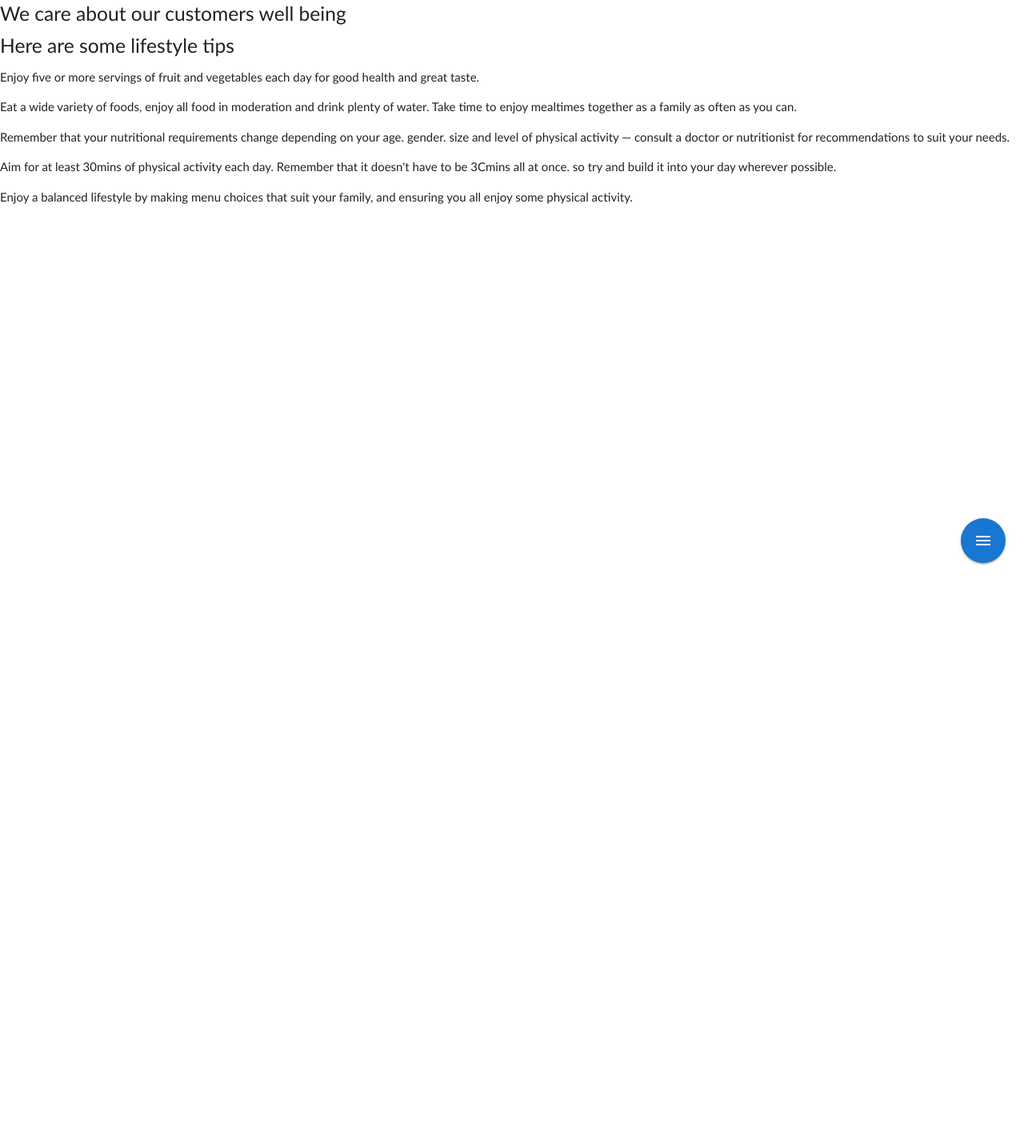
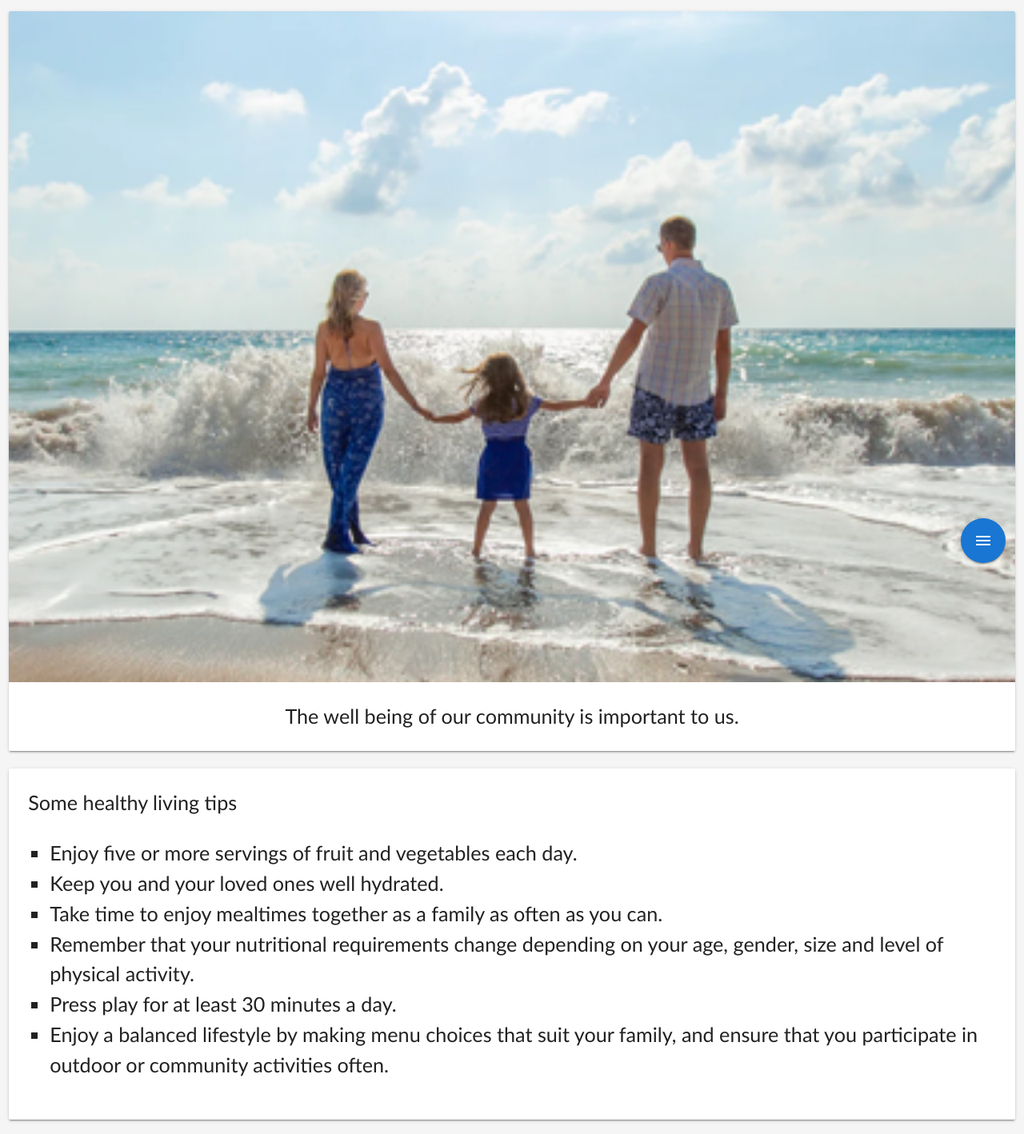
Before and after one commit to akash-yoobee/moana-fish-n-chips-app, a website: page lifestyle.html in a window 1280 px wide. Shown: the part 73-1491 px from the top of the page at 80% size. Before the commit the page ends 800 px from the top, so only its background shows below. Drawn offline with nearby package versions, Linux system fonts and the light colour scheme; files whose address does not match are found by name.

Commit message:
10 Oct from home

```diff
--- /dev/null
+++ b/js/comments.js
@@ -0,0 +1,5 @@
+
+$(document).ready(function() {
+  $(".modal").modal({ dismissible: false });
+  $(".fixed-action-btn").floatingActionButton({ toolbarEnabled: true });
+});
--- a/lifestyle.html
+++ b/lifestyle.html
@@ -11,7 +11,9 @@
     <link rel="stylesheet" href="dist/app.min.css" />
   </head>
 
+
   <body>
+    <!-- Navbar -->
     <div class="navbar-fixed">
       <nav>
         <div class="nav-wrapper blue darken-2">
@@ -21,39 +23,37 @@
       </nav>
     </div>
 
-<h5>We care about our customers well being</h5>
-<h5>Here are some lifestyle tips</h5>
-<p>Enjoy five or more servings
-    of fruit and vegetables each
-    day for good health and
-    great taste. </p>
-<p>Eat a wide variety of foods,
-    enjoy all food in moderation
-    and drink plenty of water.
-    Take time to enjoy mealtimes
-    together as a family as often
-    as you can. </p>
-<p>Remember that your
-    nutritional requirements
-    change depending on your
-    age. gender. size and level
-    of physical activity — consult
-    a doctor or nutritionist for
-    recommendations to suit
-    your needs.</p>
-<p> Aim for at least 30mins of
-    physical activity each day.
-    Remember that it doesn't
-    have to be 3Cmins all at once.
-    so try and build it into your
-    day wherever possible.
-
-    </p>
-    <p>Enjoy a balanced lifestyle
-        by making menu choices
-        that suit your family, and
-        ensuring you all enjoy some
-        physical activity. </p>
+    <section class="section section-comments grey lighten-4">
+        <div class="row">
+          <!-- Picture of business -->
+          <div class="col s12">
+            <div class="card">
+                <div class="card-image">
+                  <img class="activator" src="./images/card-lifestyle.png" alt="Picture of a healthy family enjoying a day outdoors">
+                </div>
+                <div class="card-content flow-text">
+                  <p class="center">The well being of our community is important to us.</p>
+                </div>
+            </div>
+          </div>
+          <!-- Information about the shops business practices -->
+          <div class="col s12">
+            <div class="card">
+              <div class="card-content flow-text">
+                <span>Some healthy living tips</span>
+                <ul>
+                  <li>Enjoy five or more servings of fruit and vegetables each day.</li>
+                  <li>Keep you and your loved ones well hydrated.</li>
+                  <li>Take time to enjoy mealtimes together as a family as often as you can.</li>
+                  <li>Remember that your nutritional requirements change depending on your age, gender, size and level of physical activity.</li>
+                  <li>Press play for at least 30 minutes a day.</li>
+                  <li>Enjoy a balanced lifestyle by making menu choices that suit your family, and ensure that you participate in outdoor or community activities often.</li>
+                </ul>
+              </div>
+            </div>
+          </div>
+        </div>
+    </section>
 
   <!-- Bottom floating menu -->
   <div class="fixed-action-btn toolbar">
@@ -68,6 +68,7 @@
       <li><a href="./copyright.html" class="btn-floating"><i class="fas fa-copyright"></i></a></li>
     </ul>
   </div>
+
     <script type="text/javascript" src="https://code.jquery.com/jquery-3.2.1.min.js" ></script>
     <script src="js/materialize.min.js"></script>
   </body>
--- a/scss/vendors-extensions/_materialize.scss
+++ b/scss/vendors-extensions/_materialize.scss
@@ -1,4 +1,5 @@
 // All CSS style rulesets in this file override Materialize's default styling.
+// Every style should have been commented from the begining of the project. It is too late now.
 
 nav .brand-logo {
   padding-left: 4rem;
@@ -55,3 +56,13 @@ input:not([type]):focus:not([readonly]), input[type=text]:not(.browser-default):
  border-bottom: 1px solid #1976d2;
  box-shadow: 0 1px 0 0 #1976d2;
 }
+
+// The next 2 styles change how the list of good business practices is formatted in eco.html
+ul:not(.browser-default)>li {
+  list-style-type: square;
+}
+
+ul:not(.browser-default) {
+  // For some reason padding: 0rem, 0rem, 0rem, 1rem; does not work so padding-left had to be used
+  padding-left: 1.8rem;
+}
```
Also changed, not shown: comments.html (+19 -3 lines), copyright.html (+2 -0 lines), eco.html (+35 -5 lines), nutrition.html (+4 -2 lines), wait.html (+2 -0 lines), css/app.css, dist/app.min.css, images/card-eco-friendly-business.png (added), images/card-lifestyle.png (added), images/card-nutrition.png (renamed from images/nutrition.png), 2 other files.
